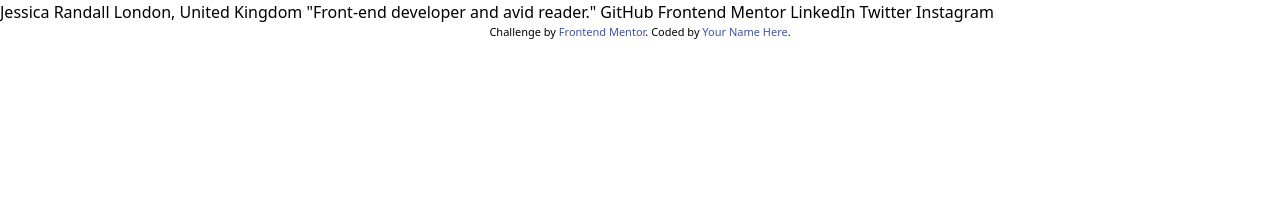
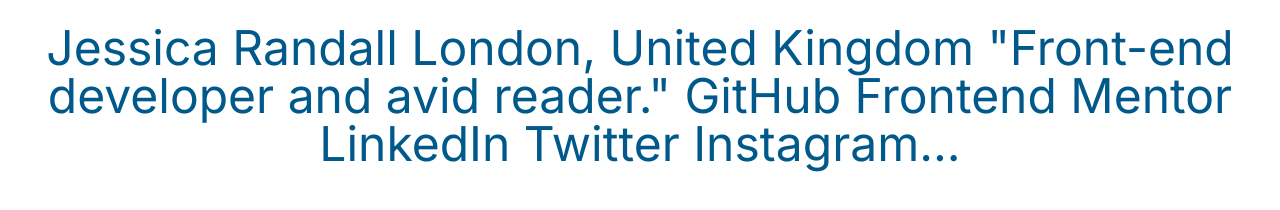
Before and after one commit to Timmydrax/social-links-profile, a plain HTML site: page index.html in a window 1280 px wide. Drawn offline with nearby package versions, Linux system fonts and the light colour scheme.

Commit message:
CHORE: Project Initialization

```diff
--- a/index.html
+++ b/index.html
@@ -3,8 +3,6 @@
   <head>
     <meta charset="UTF-8" />
     <meta name="viewport" content="width=device-width, initial-scale=1.0" />
-    <!-- displays site properly based on user's device -->
-
     <link
       rel="icon"
       type="image/png"
@@ -12,29 +10,20 @@
       href="./assets/images/favicon-32x32.png"
     />
     <script src="https://cdn.jsdelivr.net/npm/@tailwindcss/browser@4"></script>
-
+    <link rel="preconnect" href="https://fonts.googleapis.com" />
+    <link rel="preconnect" href="https://fonts.gstatic.com" crossorigin />
+    <link
+      href="https://fonts.googleapis.com/css2?family=Inter:ital,opsz,wght@0,14..32,100..900;1,14..32,100..900&display=swap"
+      rel="stylesheet"
+    />
     <title>Frontend Mentor | Social links profile</title>
-
-    <!-- Feel free to remove these styles or customise in your own stylesheet 👍 -->
-    <style>
-      .attribution {
-        font-size: 11px;
-        text-align: center;
-      }
-      .attribution a {
-        color: hsl(228, 45%, 44%);
-      }
-    </style>
   </head>
-  <body>
-    Jessica Randall London, United Kingdom "Front-end developer and avid
-    reader." GitHub Frontend Mentor LinkedIn Twitter Instagram
-
-    <div class="attribution">
-      Challenge by
-      <a href="https://www.frontendmentor.io?ref=challenge" target="_blank"
-        >Frontend Mentor</a
-      >. Coded by <a href="#">Your Name Here</a>.
-    </div>
+  <body class="flex flex-col font-[Inter] items-center">
+    <main>
+      <p class="text-5xl text-sky-800 px-4 py-2 text-center my-4">
+        Jessica Randall London, United Kingdom "Front-end developer and avid
+        reader." GitHub Frontend Mentor LinkedIn Twitter Instagram...
+      </p>
+    </main>
   </body>
 </html>
```
